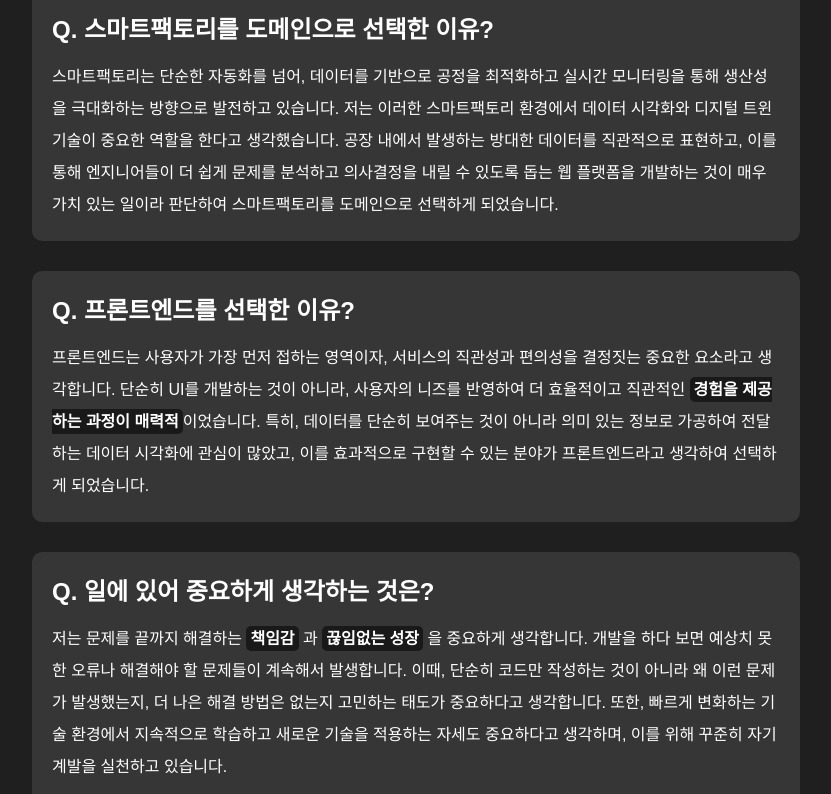
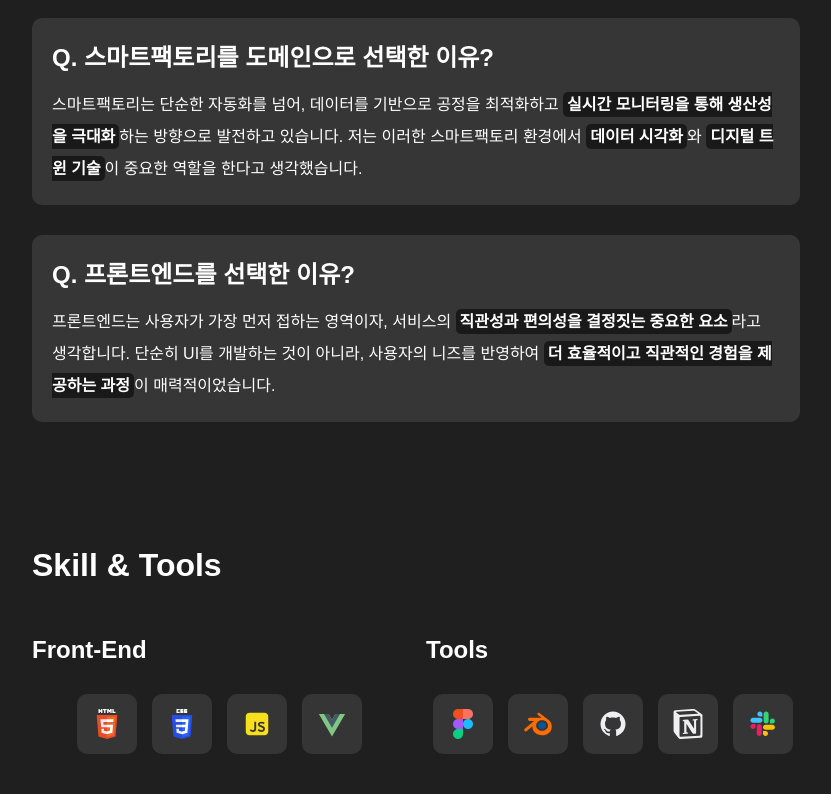
Before and after one commit to seobkun325/seobkun-portfolio, a Vue app: page / in a window 1280 px wide. Shown: the part 1421-2215 px from the top of the page, without its empty margins (224-1055 px from the left). Built offline with nearby package versions, Linux system fonts and the light colour scheme.

Commit message:
fix : about me의 skill & tools 추가

```diff
--- a/src/components/AboutMe.vue
+++ b/src/components/AboutMe.vue
@@ -2,7 +2,7 @@
   <section class="about">
     <h2 class="about__title">About me</h2>
 
-    <!-- 프로필 이모지 -->
+    <!-- 프로필 이미지 -->
     <div class="about__profile">
       <img src="/me.png" alt="Profile" class="about__avatar" />
     </div>
@@ -10,55 +10,86 @@
     <!-- 해시태그 -->
     <div class="about__tags">
       <span>#역지사지</span>
-      <span>#끈기 </span>
+      <span>#끈기</span>
       <span>#도전정신</span>
-      <span>#???</span>
+      <span>#문제해결</span>
     </div>
 
     <!-- 인터뷰 섹션 -->
     <div class="about__interview">
-      <h3>Interview</h3>
+      <h3 class="sub__title">Interview</h3>
+
       <div class="about__qa">
         <div class="q">Q. 스마트팩토리를 도메인으로 선택한 이유?</div>
         <div class="a">
-          스마트팩토리는 단순한 자동화를 넘어, 데이터를 기반으로 공정을 최적화하고 실시간 모니터링을 통해 생산성을
-          극대화하는 방향으로 발전하고 있습니다. 저는 이러한 스마트팩토리 환경에서 데이터 시각화와 디지털 트윈 기술이
-          중요한 역할을 한다고 생각했습니다. 공장 내에서 발생하는 방대한 데이터를 직관적으로 표현하고, 이를 통해
-          엔지니어들이 더 쉽게 문제를 분석하고 의사결정을 내릴 수 있도록 돕는 웹 플랫폼을 개발하는 것이 매우 가치 있는
-          일이라 판단하여 스마트팩토리를 도메인으로 선택하게 되었습니다.
-        </div>
-      </div>
-      <div class="about__qa">
-        <div class="q">Q. 프론트엔드를 선택한 이유?</div>
-        <div class="a">
-          프론트엔드는 사용자가 가장 먼저 접하는 영역이자, 서비스의 직관성과 편의성을 결정짓는 중요한 요소라고
-          생각합니다. 단순히 UI를 개발하는 것이 아니라, 사용자의 니즈를 반영하여 더 효율적이고 직관적인
-          <span class="a__highlight"> 경험을 제공하는 과정이 매력적</span>이었습니다. 특히, 데이터를 단순히 보여주는
-          것이 아니라 의미 있는 정보로 가공하여 전달하는 데이터 시각화에 관심이 많았고, 이를 효과적으로 구현할 수 있는
-          분야가 프론트엔드라고 생각하여 선택하게 되었습니다.
-        </div>
-      </div>
-      <div class="about__qa">
-        <div class="q">Q. 일에 있어 중요하게 생각하는 것은?</div>
-        <div class="a">
-          저는 문제를 끝까지 해결하는 <span class="a__highlight">책임감</span> 과
-          <span class="a__highlight">끊임없는 성장</span> 을 중요하게 생각합니다. 개발을 하다 보면 예상치 못한 오류나
-          해결해야 할 문제들이 계속해서 발생합니다. 이때, 단순히 코드만 작성하는 것이 아니라 왜 이런 문제가 발생했는지,
-          더 나은 해결 방법은 없는지 고민하는 태도가 중요하다고 생각합니다. 또한, 빠르게 변화하는 기술 환경에서
-          지속적으로 학습하고 새로운 기술을 적용하는 자세도 중요하다고 생각하며, 이를 위해 꾸준히 자기계발을 실천하고
-          있습니다.
+          스마트팩토리는 단순한 자동화를 넘어, 데이터를 기반으로 공정을 최적화하고
+          <span class="a__highlight">실시간 모니터링을 통해 생산성을 극대화</span>하는 방향으로 발전하고 있습니다. 저는
+          이러한 스마트팩토리 환경에서 <span class="a__highlight">데이터 시각화</span>와
+          <span class="a__highlight">디지털 트윈 기술</span>이 중요한 역할을 한다고 생각했습니다.
         </div>
       </div>
 
       <div class="about__qa">
-        <div class="q">Q. 자기계발을 위해 어떠한 것들을 해왔는지?</div>
+        <div class="q">Q. 프론트엔드를 선택한 이유?</div>
         <div class="a">
-          _"저는 자기계발을 위해 다양한 방식으로 학습하고 성장해왔습니다. 1️⃣ 프로젝트 경험: 실제 데이터를 활용한
-          프로젝트를 진행하며, 데이터 시각화 및 디지털 트윈 기술을 적용해보았습니다. 이를 통해 Vue.js, WebGL, Three.js,
-          Babylon.js 등의 기술을 실무에 적용하는 경험을 쌓았습니다. 2️⃣ 스터디 & 부트캠프: 개발 역량을 높이기 위해
-          스마트팩토리 관련 부트캠프에 참여하고, CS 기초(자료구조, 운영체제, 네트워크) 스터디를 병행하며 이론적인
-          이해도를 높였습니다. 3️⃣ 기술 블로그 & 오픈소스 기여: 학습한 내용을 정리하여 기술 블로그에 기록하고, 오픈소스
-          프로젝트에 기여하며 협업 능력을 키웠습니다.
+          프론트엔드는 사용자가 가장 먼저 접하는 영역이자, 서비스의
+          <span class="a__highlight">직관성과 편의성을 결정짓는 중요한 요소</span>라고 생각합니다. 단순히 UI를 개발하는
+          것이 아니라, 사용자의 니즈를 반영하여
+          <span class="a__highlight">더 효율적이고 직관적인 경험을 제공하는 과정</span>이 매력적이었습니다.
+        </div>
+      </div>
+    </div>
+
+    <!-- Skills & Tools 섹션 -->
+    <div class="skills">
+      <h3 class="sub__title">Skill & Tools</h3>
+      <div class="skills__container">
+        <div class="skills__category">
+          <h4>Front-End</h4>
+          <div class="skills__list">
+            <div class="skill-card">
+              <img src="/icons/html.svg" alt="HTML" />
+              <!-- <span>HTML</span> -->
+            </div>
+            <div class="skill-card">
+              <img src="/icons/css.svg" alt="CSS" />
+              <!-- <span>CSS</span> -->
+            </div>
+            <div class="skill-card">
+              <img src="/icons/javascript.svg" alt="JavaScript" />
+              <!-- <span>JavaScript</span> -->
+            </div>
+            <div class="skill-card">
+              <img src="/icons/vue.svg" alt="vue" />
+              <!-- <span>Vue</span> -->
+            </div>
+          </div>
+        </div>
+
+        <div class="skills__category">
+          <h4>Tools</h4>
+          <div class="skills__list">
+            <div class="skill-card">
+              <img src="/icons/figma.svg" alt="Figma" />
+              <!-- <span>Figma</span> -->
+            </div>
+            <div class="skill-card">
+              <img src="/icons/blender.svg" alt="Blender" />
+              <!-- <span>Figma</span> -->
+            </div>
+            <div class="skill-card">
+              <img src="/icons/github.svg" alt="GitHub" />
+              <!-- <span>GitHub</span> -->
+            </div>
+            <div class="skill-card">
+              <img src="/icons/notion.svg" alt="Notion" />
+              <!-- <span>Notion</span> -->
+            </div>
+            <div class="skill-card">
+              <img src="/icons/slack.svg" alt="slack" />
+              <!-- <span>Slack</span> -->
+            </div>
+          </div>
         </div>
       </div>
     </div>
@@ -164,4 +195,64 @@
   font-weight: 600;
   display: inline; /* 문장 속에서 자연스럽게 이어지도록 변경 */
 }
+
+.skills {
+  width: 60%;
+  margin-top: 50px;
+  text-align: center;
+}
+
+.sub__title {
+  font-size: 2rem;
+  font-weight: bold;
+  text-align: left;
+  margin-bottom: 20px;
+}
+
+.skills__container {
+  display: flex;
+  justify-content: space-between;
+  flex-wrap: wrap;
+  gap: 20px;
+}
+
+.skills__category {
+  flex: 1;
+  min-width: 300px;
+}
+
+.skills__category h4 {
+  font-size: 1.5rem;
+  margin-bottom: 30px;
+  text-align: left;
+}
+
+.skills__list {
+  display: flex;
+  gap: 15px;
+  justify-content: center;
+  flex-wrap: wrap;
+}
+
+.skill-card {
+  background: rgba(59, 59, 59, 0.801);
+  padding: 15px;
+  border-radius: 10px;
+  text-align: center;
+  display: flex;
+  flex-direction: column;
+  align-items: center;
+  /* width: 40px; */
+}
+
+.skill-card img {
+  width: 30px;
+  height: 30px;
+  /* margin-bottom: 10px; */
+}
+
+.skill-card span {
+  font-size: 0.9rem;
+  font-weight: 600;
+}
 </style>
```
